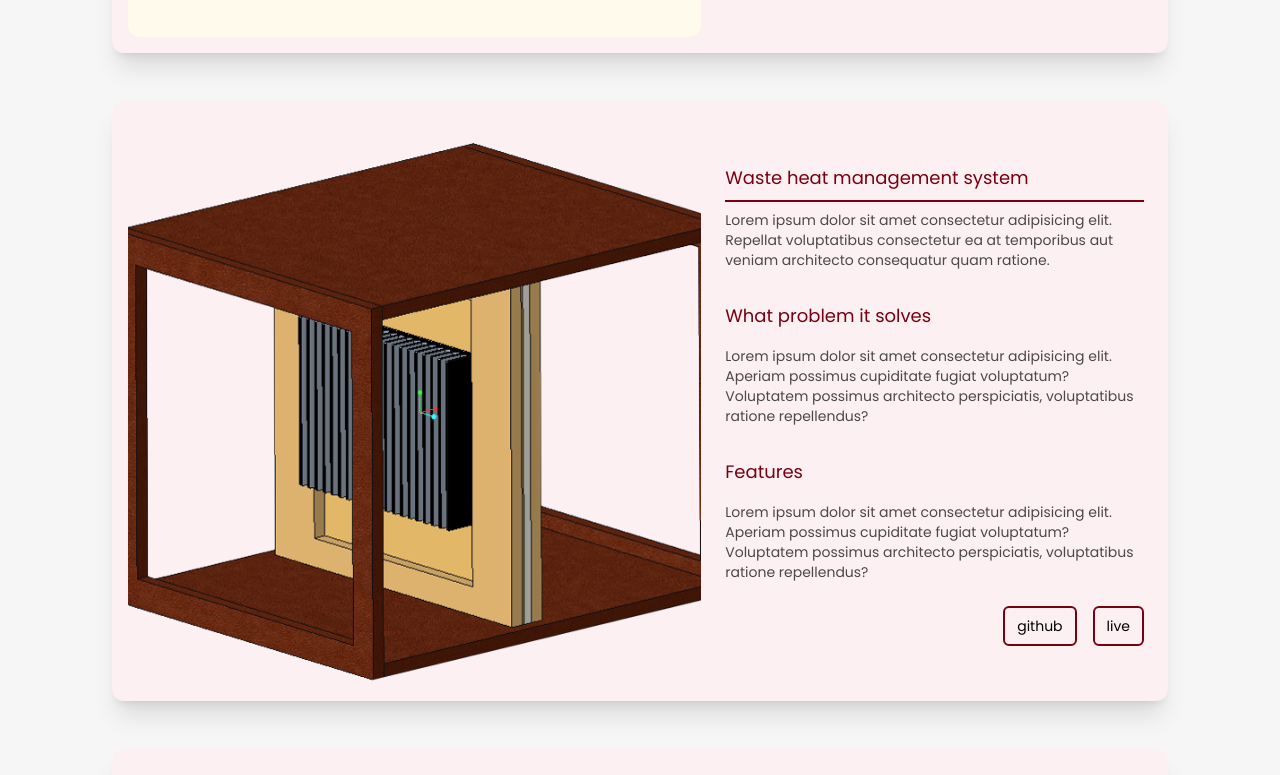
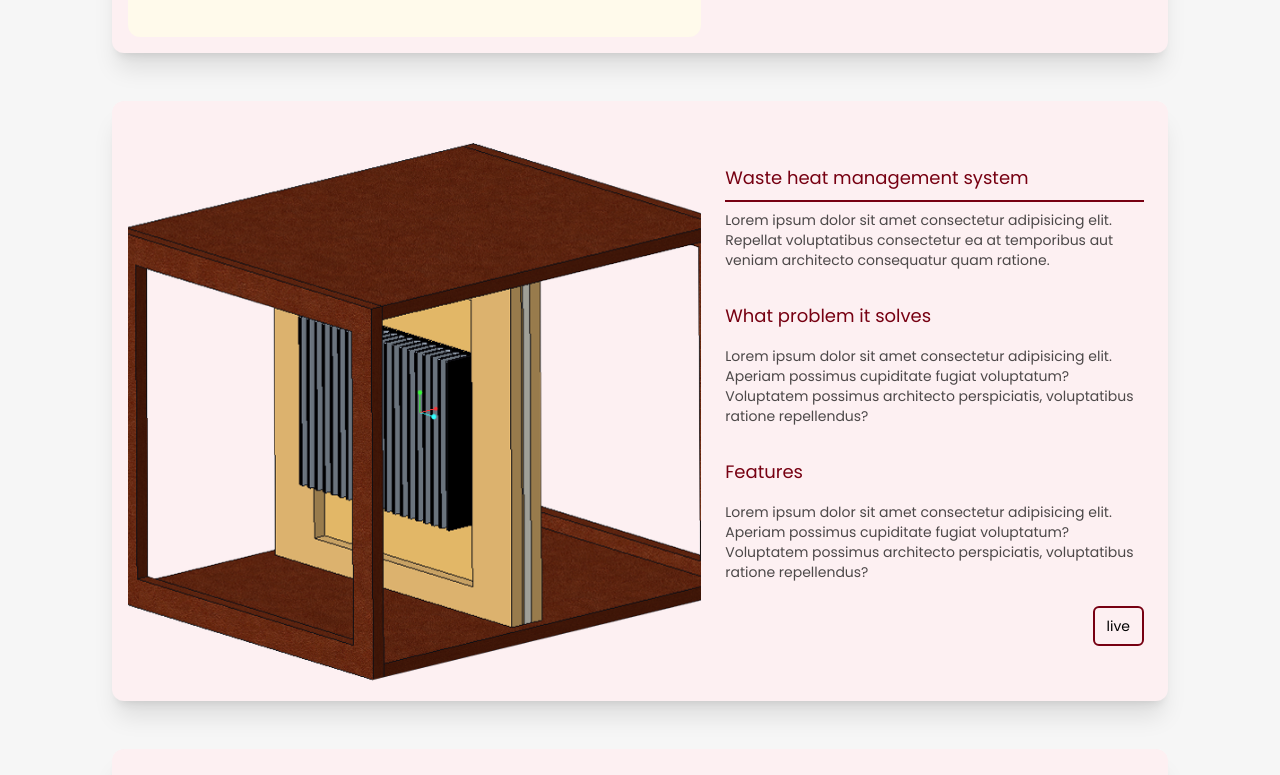
Before and after one commit to iamadityamall/personal-portfolio, a React (Create React App) app: page / in a window 1280 px wide. Shown: the part 2445-3220 px from the top of the page. Built offline with nearby package versions, Linux system fonts and the light colour scheme.

Commit message:
major changes in project data and card

```diff
--- a/src/components/ProjectsCard.jsx
+++ b/src/components/ProjectsCard.jsx
@@ -1,10 +1,59 @@
 import React from "react";
 import SecondaryButton from "./SecondaryButton";
 
-const ProjectsCard = ({image, title_1, title_2, title_3, info_1, info_2, info_3, liveLink, githubLink}) => {
+const ProjectsCard = ({
+  image,
+  title_1,
+  title_2,
+  title_3,
+  info_1,
+  info_2,
+  info_3,
+  liveLink,
+  githubLink,
+}) => {
+  if (!githubLink) {
+    return (
+      <article className="bg-secondary flex flex-col rounded-xl overflow-auto xl:flex-row xl:items-center shadow-xl p-2 xl:h-[75vh] xl:w-auto">
+        {/* image container */}
+        <div className="w-full h-[300px] xl:h-full p-2">
+          <img
+            src={image}
+            alt="profile pic"
+            className="w-full h-full object-cover rounded-xl"
+          />
+        </div>
+
+        {/* project info */}
+        <div className="text-left flex flex-col space-y-4 font-Poppins p-4 xl:w-3/4 xl:h-full xl:justify-center">
+          <div className="flex flex-col">
+            <h1 className="py-2 text-xl text-darkPurple xl:text-lg border-b-2 border-darkPurple">
+              {title_1}
+            </h1>
+            <p className="text-black/70 text-sm xl:text-sm py-2">{info_1}</p>
+          </div>
+          <div className="flex flex-col">
+            <h1 className="py-2 text-xl text-darkPurple xl:text-lg">
+              {title_2}
+            </h1>
+            <p className="text-black/70 text-sm xl:text-sm py-2">{info_2}</p>
+          </div>
+          <div className="flex flex-col">
+            <h1 className="py-2 text-xl text-darkPurple xl:text-lg">
+              {title_3}
+            </h1>
+            <p className="text-black/70 text-sm xl:text-sm py-2">{info_3}</p>
+          </div>
+          <div className="flex justify-start space-x-4 items-center xl:justify-end">
+            {/* <SecondaryButton name="github" link={githubLink} /> */}
+            <SecondaryButton name="live" link={liveLink} />
+          </div>
+        </div>
+      </article>
+    );
+  }
   return (
     <article className="bg-secondary flex flex-col rounded-xl overflow-auto xl:flex-row xl:items-center shadow-xl p-2 xl:h-[75vh] xl:w-auto">
-
       {/* image container */}
       <div className="w-full h-[300px] xl:h-full p-2">
         <img
@@ -20,30 +69,21 @@ const ProjectsCard = ({image, title_1, title_2, title_3, info_1, info_2, info_3,
           <h1 className="py-2 text-xl text-darkPurple xl:text-lg border-b-2 border-darkPurple">
             {title_1}
           </h1>
-          <p className="text-black/70 text-sm xl:text-sm py-2">
-            {info_1}
-          </p>
+          <p className="text-black/70 text-sm xl:text-sm py-2">{info_1}</p>
         </div>
         <div className="flex flex-col">
-          <h1 className="py-2 text-xl text-darkPurple xl:text-lg">
-            {title_2}
-          </h1>
-          <p className="text-black/70 text-sm xl:text-sm py-2">
-            {info_2}
-          </p>
+          <h1 className="py-2 text-xl text-darkPurple xl:text-lg">{title_2}</h1>
+          <p className="text-black/70 text-sm xl:text-sm py-2">{info_2}</p>
         </div>
         <div className="flex flex-col">
           <h1 className="py-2 text-xl text-darkPurple xl:text-lg">{title_3}</h1>
-          <p className="text-black/70 text-sm xl:text-sm py-2">
-            {info_3}
-          </p>
+          <p className="text-black/70 text-sm xl:text-sm py-2">{info_3}</p>
         </div>
         <div className="flex justify-start space-x-4 items-center xl:justify-end">
-          <SecondaryButton name="github" link={githubLink}/>
-          <SecondaryButton name="live" link={liveLink}/>
+          <SecondaryButton name="github" link={githubLink} />
+          <SecondaryButton name="live" link={liveLink} />
         </div>
       </div>
-
     </article>
   );
 };
--- a/src/projectData.js
+++ b/src/projectData.js
@@ -16,6 +16,7 @@ const projectData = [
     info_3:
       "Lorem ipsum dolor sit amet consectetur adipisicing elit. Aperiam possimus cupiditate fugiat voluptatum? Voluptatem possimus architecto perspiciatis, voluptatibus ratione repellendus?",
     liveLink: "https://adityamall.netlify.app/",
+    githubLink: "https://github.com/iamadityamall/minimilist-portfolio",
   },
   {
     id: 1,
@@ -31,6 +32,7 @@ const projectData = [
       "Lorem ipsum dolor sit amet consectetur adipisicing elit. Aperiam possimus cupiditate fugiat voluptatum? Voluptatem possimus architecto perspiciatis, voluptatibus ratione repellendus?",
     liveLink:
       "https://adityamall.netlify.app/projects/thermal-fluid/be-peltier-project.html",
+    githubLink: "",
   },
   {
     id: 2,
@@ -46,6 +48,7 @@ const projectData = [
       "Lorem ipsum dolor sit amet consectetur adipisicing elit. Aperiam possimus cupiditate fugiat voluptatum? Voluptatem possimus architecto perspiciatis, voluptatibus ratione repellendus?",
     liveLink:
       "https://adityamall.netlify.app/projects/thermal-fluid/diplo-pelt-project.html",
+    githubLink: "",
   },
 ];
 
@@ -56,8 +59,8 @@ const otherProjectData = [
     title: "react projects",
     info: " Lorem ipsum, dolor sit amet consectetur adipisicing elit. Laboriosam,",
     addInfo: "create react app",
-    liveLink: "",
-    gitHubLink: "",
+    liveLink: "https://am-rp.netlify.app/",
+    githubLink: "https://github.com/iamadityamall/react-projects",
   },
   {
     id: 1,
@@ -65,8 +68,8 @@ const otherProjectData = [
     title: "javascript projects",
     info: " Lorem ipsum, dolor sit amet consectetur adipisicing elit. Laboriosam,",
     addInfo: "webpack & babel",
-    liveLink: "",
-    gitHubLink: "",
+    liveLink: "https://am-jp.netlify.app",
+    githubLink: "https://github.com/iamadityamall/javascript-projects",
   },
   {
     id: 2,
@@ -74,8 +77,8 @@ const otherProjectData = [
     title: "frontend ui react projects",
     info: " Lorem ipsum, dolor sit amet consectetur adipisicing elit. Laboriosam,",
     addInfo: "figma to code",
-    liveLink: "",
-    gitHubLink: "",
+    liveLink: "https://am-feup.netlify.app",
+    githubLink: "https://github.com/iamadityamall/front-end-ui-projects",
   },
 ];
 
```
